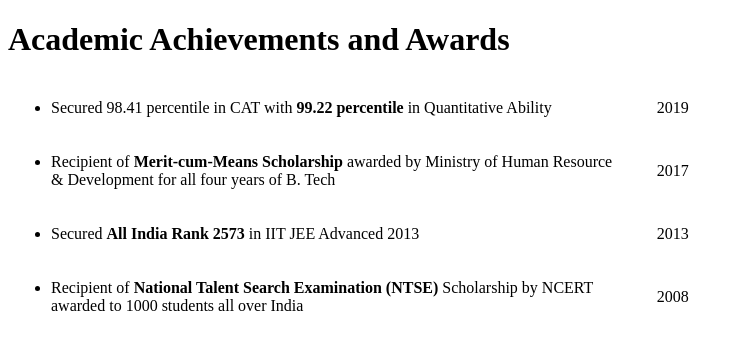
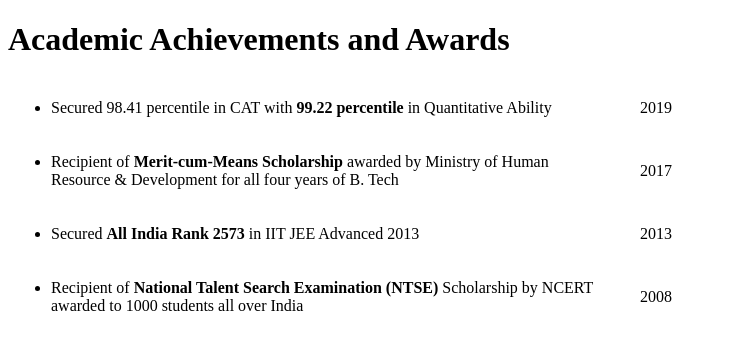
Before and after one commit to Vindhyeshwar/CV, a plain HTML site: page awards.html in a window 1280 px wide. Shown: the whole page, without its empty margins (0-744 px from the left). Drawn offline with Linux system fonts and the light colour scheme.

Commit message:
Update awards.html

```diff
--- a/awards.html
+++ b/awards.html
@@ -16,7 +16,7 @@
 
 
     <tr>
-      <td style="text-align:left;width:50%;">
+      <td>
         <ul>
           <li>Secured 98.41 percentile in CAT with <strong>99.22 percentile</strong> in Quantitative Ability</li>
         </ul>
```
